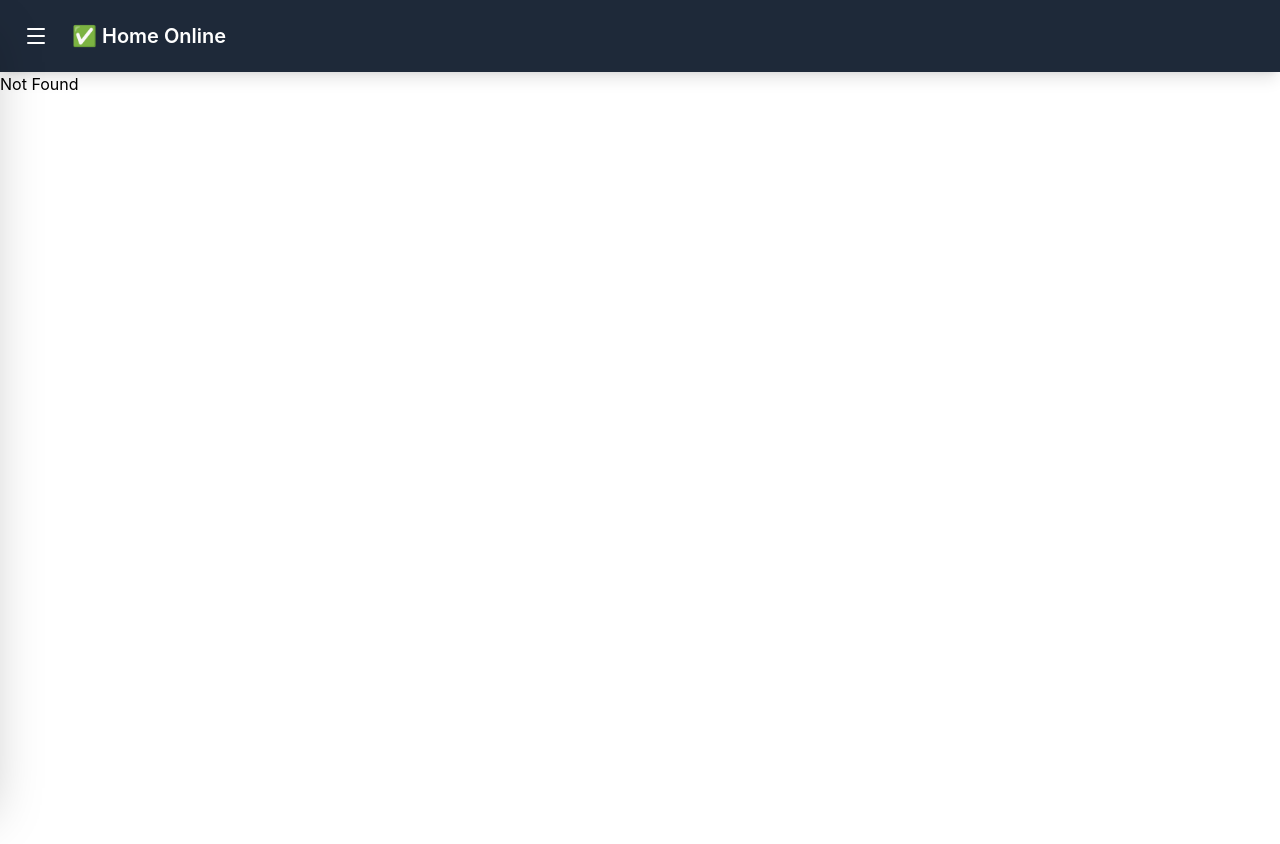
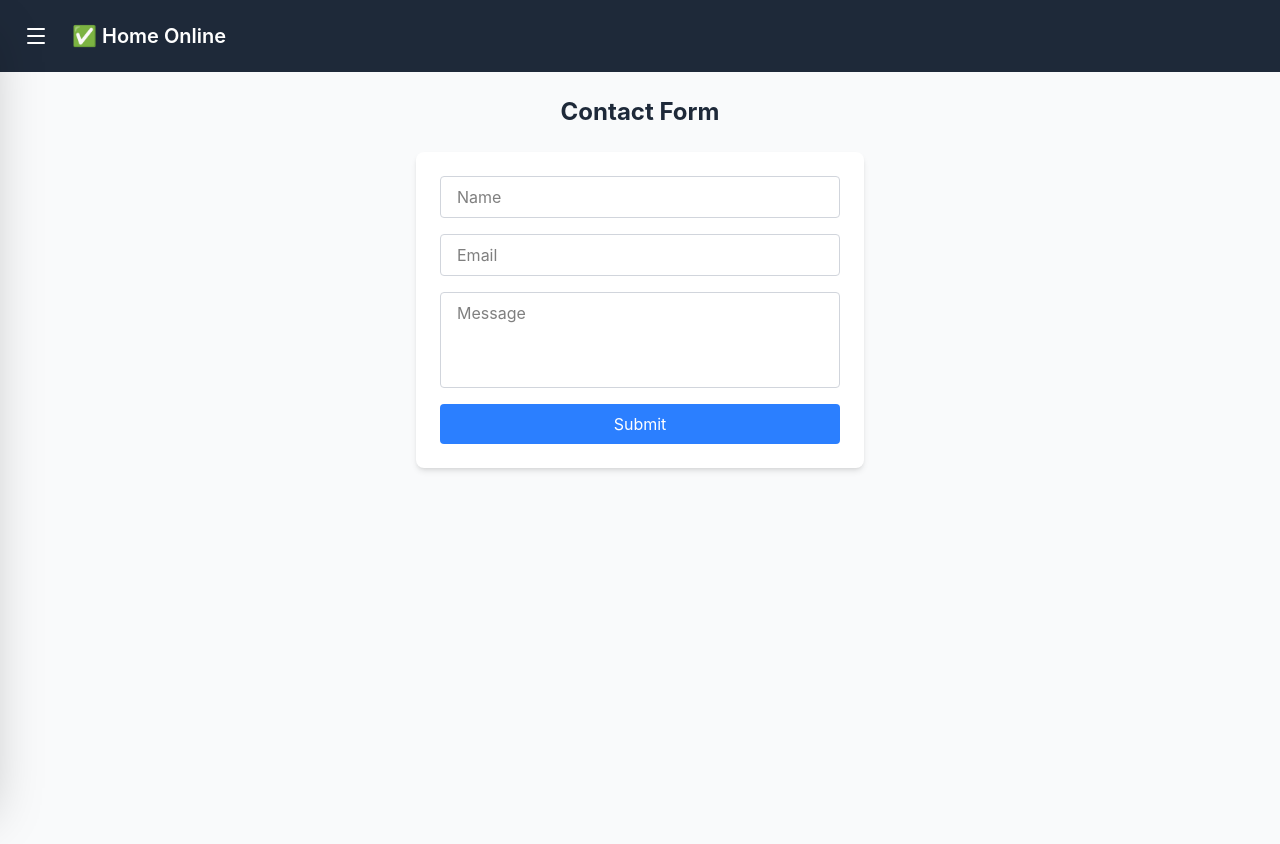
Before and after one commit to icbertoncelo/Frankenstein, a React (Vite) app: page /contact-form in a window 1280 px wide. Before the commit this address had no page. Shown: the top 844 px of the page. Before the commit the page ends 800 px from the top, so only its background shows below. Built offline with nearby package versions, Linux system fonts and the light colour scheme.

Commit message:
feat: add contact form

```diff
--- a/src/assets/algorithms.ts
+++ b/src/assets/algorithms.ts
@@ -5,13 +5,17 @@ import {
   reverseString,
   checkIsPrimeNumber,
 } from "@/utils/algorithms";
+import { checkIsArmstrongNumber } from "@/utils/algorithms/checkIsArmstrongNumber";
+import { reverseNumber } from "@/utils/algorithms/reverseNumber";
 
 export type ActionKey =
   | "fibonacci"
   | "palindrome"
   | "reverseString"
   | "findFactorial"
-  | "checkPrimeNumber";
+  | "checkPrimeNumber"
+  | "reverseNumber"
+  | "checkIsArmstrongNumber"
 
 export interface AlgorithmActions {
   name: string;
@@ -84,4 +88,32 @@ export const ALGORITHMS: AlgorithmActions[] = [
       return isPrimeNumber ? "Yes" : "No";
     },
   },
+  {
+    name: "Reverse Number",
+    key: "reverseNumber",
+    placeholder: "Enter a non-negative number",
+    action: (input) => {
+      if (!input || isNaN(Number(input)) || Number(input) < 0) {
+        return "Please enter a valid number";
+      }
+
+      const reversedNumber = reverseNumber(Number(input) || 0);
+
+      return reversedNumber
+    },
+  },
+  {
+    name: "Check Armstrong Number",
+    key: "checkIsArmstrongNumber",
+    placeholder: "Enter a non-negative number",
+    action: (input) => {
+      if (!input || isNaN(Number(input)) || Number(input) < 0) {
+        return "Please enter a valid number";
+      }
+
+      const isArmstrongNumber = checkIsArmstrongNumber(Number(input) || 0);
+
+      return isArmstrongNumber ? "Yes" : "No";
+    },
+  },
 ];
--- a/src/components/Header.tsx
+++ b/src/components/Header.tsx
@@ -13,6 +13,7 @@ import {
   CodeXml,
   SortAsc,
   Binary,
+  FormInput,
 } from "lucide-react";
 import { useOnlineStatus } from "@/hooks/useOnlineStatus";
 
@@ -53,6 +54,11 @@ const ROUTES = [
     name: "Algorithms",
     path: "/algorithms",
     icon: <Binary size={20} />,
+  },
+  {
+    name: "Contact Form",
+    path: "/contact-form",
+    icon: <FormInput size={20} />,
   },
 ];
 
--- a/src/routeTree.gen.ts
+++ b/src/routeTree.gen.ts
@@ -15,6 +15,7 @@ import { Route as AppNestedCommentsIndexRouteImport } from './routes/_app/nested
 import { Route as AppItemListManagerIndexRouteImport } from './routes/_app/item-list-manager/index'
 import { Route as AppEmployeeValidationIndexRouteImport } from './routes/_app/employee-validation/index'
 import { Route as AppCryptoRankExchangeIndexRouteImport } from './routes/_app/crypto-rank-exchange/index'
+import { Route as AppContactFormIndexRouteImport } from './routes/_app/contact-form/index'
 import { Route as AppCodeReviewFeedbackIndexRouteImport } from './routes/_app/code-review-feedback/index'
 import { Route as AppBlogPostIndexRouteImport } from './routes/_app/blog-post/index'
 import { Route as AppArticlesSortingIndexRouteImport } from './routes/_app/articles-sorting/index'
@@ -51,6 +52,11 @@ const AppCryptoRankExchangeIndexRoute =
     path: '/crypto-rank-exchange/',
     getParentRoute: () => rootRouteImport,
   } as any)
+const AppContactFormIndexRoute = AppContactFormIndexRouteImport.update({
+  id: '/_app/contact-form/',
+  path: '/contact-form/',
+  getParentRoute: () => rootRouteImport,
+} as any)
 const AppCodeReviewFeedbackIndexRoute =
   AppCodeReviewFeedbackIndexRouteImport.update({
     id: '/_app/code-review-feedback/',
@@ -79,6 +85,7 @@ export interface FileRoutesByFullPath {
   '/articles-sorting': typeof AppArticlesSortingIndexRoute
   '/blog-post': typeof AppBlogPostIndexRoute
   '/code-review-feedback': typeof AppCodeReviewFeedbackIndexRoute
+  '/contact-form': typeof AppContactFormIndexRoute
   '/crypto-rank-exchange': typeof AppCryptoRankExchangeIndexRoute
   '/employee-validation': typeof AppEmployeeValidationIndexRoute
   '/item-list-manager': typeof AppItemListManagerIndexRoute
@@ -90,6 +97,7 @@ export interface FileRoutesByTo {
   '/articles-sorting': typeof AppArticlesSortingIndexRoute
   '/blog-post': typeof AppBlogPostIndexRoute
   '/code-review-feedback': typeof AppCodeReviewFeedbackIndexRoute
+  '/contact-form': typeof AppContactFormIndexRoute
   '/crypto-rank-exchange': typeof AppCryptoRankExchangeIndexRoute
   '/employee-validation': typeof AppEmployeeValidationIndexRoute
   '/item-list-manager': typeof AppItemListManagerIndexRoute
@@ -103,6 +111,7 @@ export interface FileRoutesById {
   '/_app/articles-sorting/': typeof AppArticlesSortingIndexRoute
   '/_app/blog-post/': typeof AppBlogPostIndexRoute
   '/_app/code-review-feedback/': typeof AppCodeReviewFeedbackIndexRoute
+  '/_app/contact-form/': typeof AppContactFormIndexRoute
   '/_app/crypto-rank-exchange/': typeof AppCryptoRankExchangeIndexRoute
   '/_app/employee-validation/': typeof AppEmployeeValidationIndexRoute
   '/_app/item-list-manager/': typeof AppItemListManagerIndexRoute
@@ -116,6 +125,7 @@ export interface FileRouteTypes {
     | '/articles-sorting'
     | '/blog-post'
     | '/code-review-feedback'
+    | '/contact-form'
     | '/crypto-rank-exchange'
     | '/employee-validation'
     | '/item-list-manager'
@@ -127,6 +137,7 @@ export interface FileRouteTypes {
     | '/articles-sorting'
     | '/blog-post'
     | '/code-review-feedback'
+    | '/contact-form'
     | '/crypto-rank-exchange'
     | '/employee-validation'
     | '/item-list-manager'
@@ -139,6 +150,7 @@ export interface FileRouteTypes {
     | '/_app/articles-sorting/'
     | '/_app/blog-post/'
     | '/_app/code-review-feedback/'
+    | '/_app/contact-form/'
     | '/_app/crypto-rank-exchange/'
     | '/_app/employee-validation/'
     | '/_app/item-list-manager/'
@@ -152,6 +164,7 @@ export interface RootRouteChildren {
   AppArticlesSortingIndexRoute: typeof AppArticlesSortingIndexRoute
   AppBlogPostIndexRoute: typeof AppBlogPostIndexRoute
   AppCodeReviewFeedbackIndexRoute: typeof AppCodeReviewFeedbackIndexRoute
+  AppContactFormIndexRoute: typeof AppContactFormIndexRoute
   AppCryptoRankExchangeIndexRoute: typeof AppCryptoRankExchangeIndexRoute
   AppEmployeeValidationIndexRoute: typeof AppEmployeeValidationIndexRoute
   AppItemListManagerIndexRoute: typeof AppItemListManagerIndexRoute
@@ -202,6 +215,13 @@ declare module '@tanstack/react-router' {
       preLoaderRoute: typeof AppCryptoRankExchangeIndexRouteImport
       parentRoute: typeof rootRouteImport
     }
+    '/_app/contact-form/': {
+      id: '/_app/contact-form/'
+      path: '/contact-form'
+      fullPath: '/contact-form'
+      preLoaderRoute: typeof AppContactFormIndexRouteImport
+      parentRoute: typeof rootRouteImport
+    }
     '/_app/code-review-feedback/': {
       id: '/_app/code-review-feedback/'
       path: '/code-review-feedback'
@@ -240,6 +260,7 @@ const rootRouteChildren: RootRouteChildren = {
   AppArticlesSortingIndexRoute: AppArticlesSortingIndexRoute,
   AppBlogPostIndexRoute: AppBlogPostIndexRoute,
   AppCodeReviewFeedbackIndexRoute: AppCodeReviewFeedbackIndexRoute,
+  AppContactFormIndexRoute: AppContactFormIndexRoute,
   AppCryptoRankExchangeIndexRoute: AppCryptoRankExchangeIndexRoute,
   AppEmployeeValidationIndexRoute: AppEmployeeValidationIndexRoute,
   AppItemListManagerIndexRoute: AppItemListManagerIndexRoute,
--- /dev/null
+++ b/src/routes/_app/contact-form/index.tsx
@@ -0,0 +1,97 @@
+import { Button } from "@/components/Button";
+import { createFileRoute } from "@tanstack/react-router";
+import { useState } from "react";
+
+export const Route = createFileRoute("/_app/contact-form/")({
+  component: RouteComponent,
+});
+
+interface SubmittedData {
+  name: string;
+  email: string;
+  message: string;
+}
+
+function RouteComponent() {
+  const [name, setName] = useState("");
+  const [email, setEmail] = useState("");
+  const [message, setMessage] = useState("");
+  const [submittedData, setSubmittedData] = useState<SubmittedData | null>(
+    null
+  );
+  const [error, setError] = useState("");
+
+  const handleSubmit = (event: React.FormEvent<HTMLFormElement>) => {
+    event.preventDefault();
+    if (!name || !email || !message) {
+      setError("All fields are required.");
+      return;
+    }
+
+    setSubmittedData({ name, email, message });
+    setName("");
+    setEmail("");
+    setMessage("");
+  };
+
+  return (
+    <div className="flex flex-col items-center text-center p-6 gap-6 min-h-screen bg-gray-50">
+      <h1 className="text-2xl font-bold text-gray-800">Contact Form</h1>
+      <form
+        onSubmit={handleSubmit}
+        className="flex flex-col gap-4 w-full max-w-md bg-white p-6 rounded-lg shadow-md"
+      >
+        <input
+          type="text"
+          value={name}
+          onChange={(e) => setName(e.target.value)}
+          placeholder="Name"
+          data-testid="name-input"
+          className="border border-gray-300 rounded px-4 py-2 focus:outline-none focus:ring-2 focus:ring-blue-400"
+        />
+        <input
+          type="email"
+          value={email}
+          onChange={(e) => setEmail(e.target.value)}
+          placeholder="Email"
+          data-testid="email-input"
+          className="border border-gray-300 rounded px-4 py-2 focus:outline-none focus:ring-2 focus:ring-blue-400"
+        />
+        <textarea
+          value={message}
+          onChange={(e) => setMessage(e.target.value)}
+          placeholder="Message"
+          data-testid="message-input"
+          className="border border-gray-300 rounded px-4 py-2 h-24 resize-none focus:outline-none focus:ring-2 focus:ring-blue-400"
+        />
+        <Button type="submit" data-testid="submit-button">
+          Submit
+        </Button>
+      </form>
+      {error && (
+        <p data-testid="error-message" className="text-red-500 font-medium">
+          {error}
+        </p>
+      )}
+      {submittedData && (
+        <div
+          data-testid="submitted-data"
+          className="bg-green-50 border border-green-300 rounded p-4 mt-4 w-full max-w-md"
+        >
+          <h2 className="text-lg font-bold text-green-700 mb-2">
+            Submitted Information
+          </h2>
+          <p>
+            <strong>Name:</strong> {submittedData.name}
+          </p>
+          <p>
+            <strong>Email:</strong> {submittedData.email}
+          </p>
+          <p>
+            <strong>Message:</strong> {submittedData.message}
+          </p>
+        </div>
+      )}
+    </div>
+  );
+}
--- /dev/null
+++ b/src/utils/algorithms/checkIsAnagram.ts
@@ -0,0 +1,5 @@
+export function checkIsAnagram(str1: string, str2: string) {
+  const normalize = (str: string) => str.toLowerCase().replace(/\s/g, '').split('').sort().join('');
+
+  return normalize(str1) === normalize(str2);
+}
--- /dev/null
+++ b/src/utils/algorithms/checkIsArmstrongNumber.ts
@@ -0,0 +1,12 @@
+// Checks if a number is an Armstrong number
+// 153 = 1^3 + 5^3 + 3^3
+export function checkIsArmstrongNumber(num: number) {
+  const splittedNumber = num.toString().split("");
+  const power = splittedNumber.length;
+
+  const sumOfPoweredDigits = splittedNumber.reduce((acc, digit) => {
+    return acc + Math.pow(Number(digit), power);
+  }, 0);
+
+  return sumOfPoweredDigits === num;
+}
--- /dev/null
+++ b/src/utils/algorithms/reverseNumber.ts
@@ -0,0 +1,7 @@
+export function reverseNumber(num: number) {
+  const sign = Math.sign(num);
+  const reversedString = num.toString().split("").reverse().join("");
+  const reversedNumber = Number(reversedString) * sign;
+
+  return reversedNumber;
+}
```
